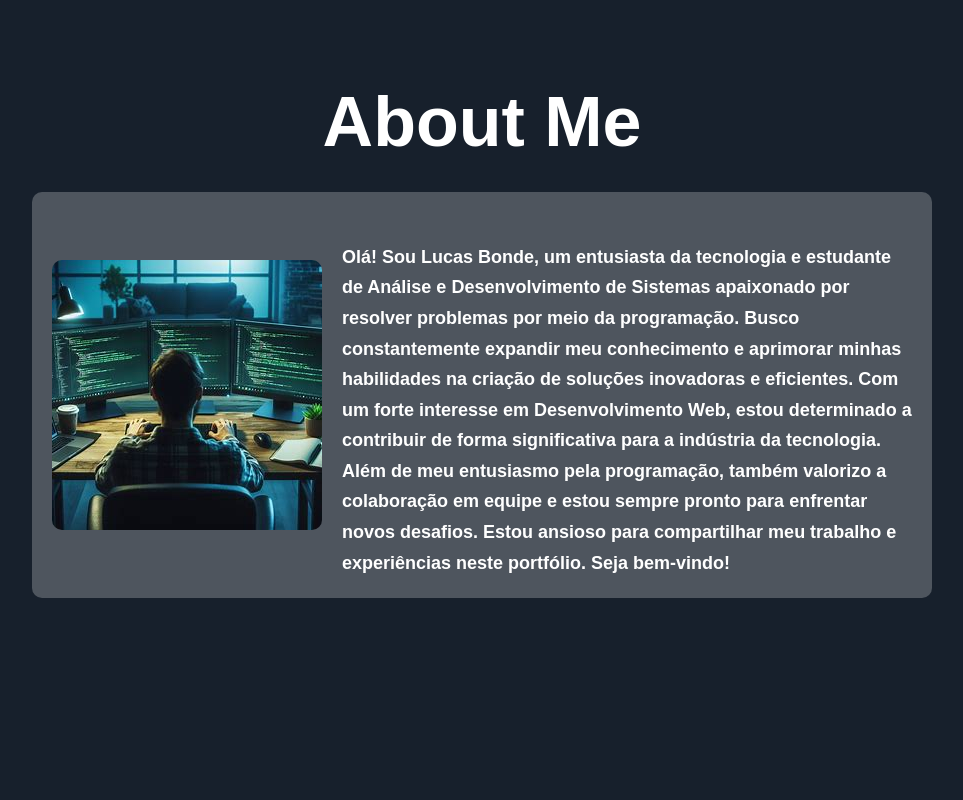
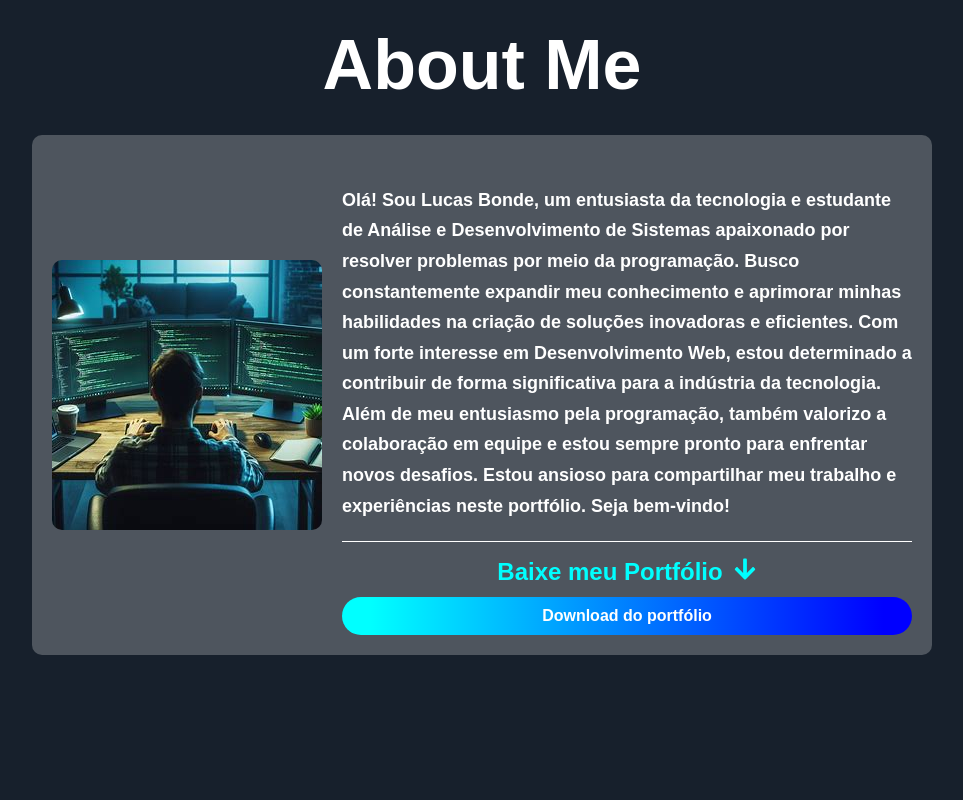
Before and after one commit to LucasBondeDeSouza/portfolio, a React (Create React App) app: page / in a window 1280 px wide. Shown: the part 860-1660 px from the top of the page, without its empty margins (158-1121 px from the left). Built offline with nearby package versions, Linux system fonts and the light colour scheme.

Commit message:
atualização

```diff
--- a/src/Components/About.css
+++ b/src/Components/About.css
@@ -15,11 +15,14 @@
 }
 
 .About--content {
+    display: flex;
+    flex-direction: column;
     max-width: 500px;
     margin: 30px 25px;
     padding: 20px;
     border-radius: 10px;
     background-color: #4E555E;
+    gap: 15px;
 }
 
 .About--content p {
@@ -31,9 +34,47 @@
     display: none;
 }
 
+.About--text {
+    display: flex;
+    flex-direction: column;
+    gap: 20px;
+}
+
+.About--resume {
+    display: flex;
+    flex-direction: column;
+    align-items: center;
+    justify-content: center;
+    border-top: 1px solid #fff;
+    padding-top: 15px;
+    gap: 10px;
+}
+
+.About--resume--text {
+    display: flex;
+    align-items: center;
+    justify-content: center;
+    gap: 10px;
+}
+
+.About--resume--text h2 {
+    color: aqua;
+}
+
+.About--resume a {
+    width: 100%;
+    text-align: center;
+    padding: 10px;
+    border-radius: 20px;
+    font-weight: bold;
+    text-decoration: none;
+    color: #fff;
+    background: linear-gradient(to Right, aqua 5%, blue 95%);
+}
+
 @media screen and (min-width: 768px) {
     .About--content {
-        display: flex;
+        flex-direction: row;
         justify-content: center;
         align-items: center;
         gap: 20px;
--- a/src/Components/About.js
+++ b/src/Components/About.js
@@ -3,6 +3,8 @@ import React from 'react'
 import './About.css'
 
 import Img_about from '../assets/img-about.png'
+import { FaArrowDown } from 'react-icons/fa';
+import Curriculo from '../assets/Curriculo.docx'
 
 export default () => {
     return (
@@ -14,9 +16,19 @@ export default () => {
                     <img src={Img_about} alt='Imagem about' />
                 </div>
 
-                <p>
-                    Olá! Sou Lucas Bonde, um entusiasta da tecnologia e estudante de Análise e Desenvolvimento de Sistemas apaixonado por resolver problemas por meio da programação. Busco constantemente expandir meu conhecimento e aprimorar minhas habilidades na criação de soluções inovadoras e eficientes. Com um forte interesse em Desenvolvimento Web, estou determinado a contribuir de forma significativa para a indústria da tecnologia. Além de meu entusiasmo pela programação, também valorizo a colaboração em equipe e estou sempre pronto para enfrentar novos desafios. Estou ansioso para compartilhar meu trabalho e experiências neste portfólio. Seja bem-vindo!
-                </p>
+                <div className='About--text'>
+                    <p>
+                        Olá! Sou Lucas Bonde, um entusiasta da tecnologia e estudante de Análise e Desenvolvimento de Sistemas apaixonado por resolver problemas por meio da programação. Busco constantemente expandir meu conhecimento e aprimorar minhas habilidades na criação de soluções inovadoras e eficientes. Com um forte interesse em Desenvolvimento Web, estou determinado a contribuir de forma significativa para a indústria da tecnologia. Além de meu entusiasmo pela programação, também valorizo a colaboração em equipe e estou sempre pronto para enfrentar novos desafios. Estou ansioso para compartilhar meu trabalho e experiências neste portfólio. Seja bem-vindo!
+                    </p>
+
+                    <div className="About--resume">
+                        <div className="About--resume--text">
+                            <h2>Baixe meu Portfólio</h2>
+                            <h2><FaArrowDown /></h2>
+                        </div>
+                        <a href={Curriculo} download='Curriculo_Lucas.docx'>Download do portfólio</a>
+                    </div>
+                </div>
             </div>
         </div>
     )
--- a/src/Components/Contact.css
+++ b/src/Components/Contact.css
@@ -23,33 +23,3 @@
     border-radius: 10px;
     background-color: #4E555E;
 }
-
-.Contact--resume {
-    display: flex;
-    flex-direction: column;
-    align-items: center;
-    justify-content: center;
-    gap: 20px;
-}
-
-.Contact--resume--text {
-    display: flex;
-    align-items: center;
-    justify-content: center;
-    gap: 10px;
-}
-
-.Contact--resume--text h2 {
-    color: #fff;
-}
-
-.Contact--resume a {
-    width: 100%;
-    text-align: center;
-    padding: 10px;
-    border-radius: 20px;
-    font-weight: bold;
-    text-decoration: none;
-    color: #fff;
-    background-color: #000;
-}
```
